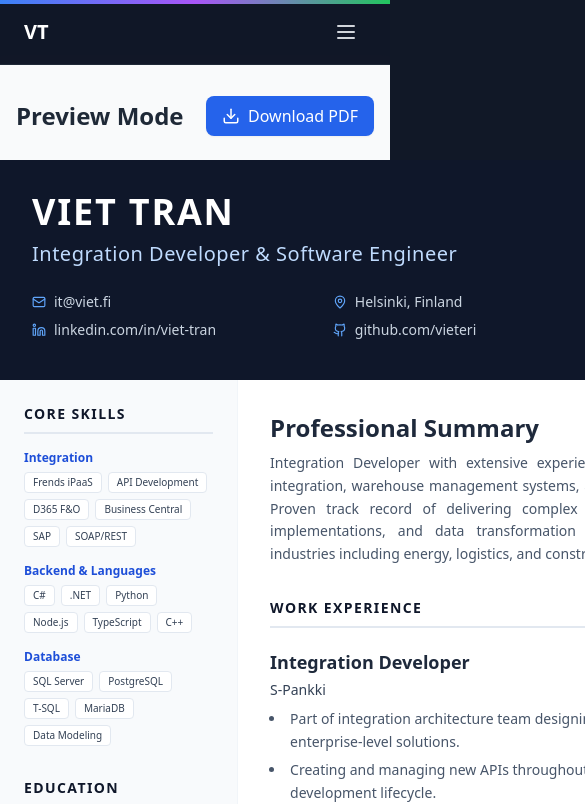
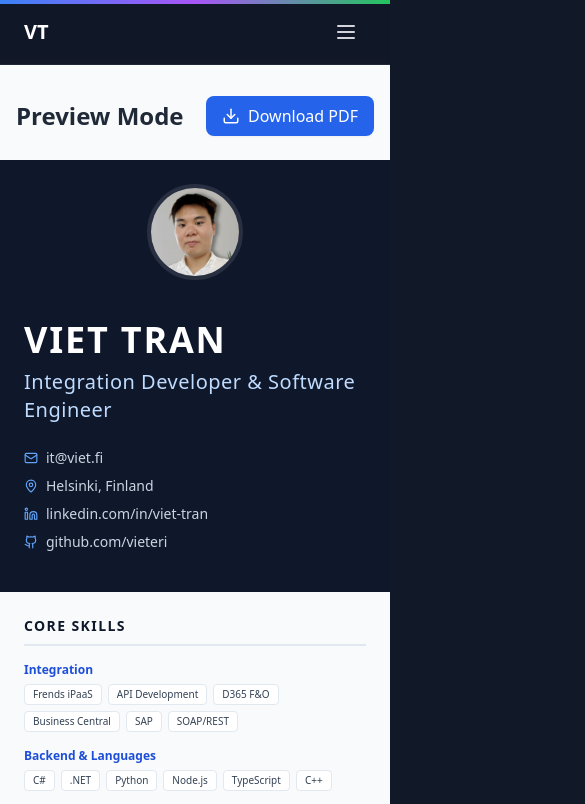
Before and after one commit to vieteri/viet-tran-portfolio, a Next.js app: page /about/cv in a window 390 px wide. Shown: the top 804 px of the page, 585 px wide, since content can reach past the window. Built offline with nearby package versions, Linux system fonts and the light colour scheme.

Commit message:
style: optimize CV layout for mobile and print

```diff
--- a/src/app/about/cv/CVComponent.tsx
+++ b/src/app/about/cv/CVComponent.tsx
@@ -26,7 +26,7 @@ const CVComponent = () => {
       <style jsx global>{`
         @media print {
           @page {
-            margin: 0;
+            margin: 15mm 0;
             size: A4;
           }
           /* Hide everything by default */
@@ -82,16 +82,16 @@ const CVComponent = () => {
       </div>
 
       {/* A4 Page Container */}
-      <div id="printable-cv" className="mx-auto bg-white shadow-xl print:shadow-none w-[210mm] min-h-[297mm] overflow-hidden flex flex-col print:w-full font-sans text-gray-800">
+      <div id="printable-cv" className="mx-auto bg-white shadow-xl print:shadow-none w-full md:w-[210mm] min-h-[297mm] overflow-hidden flex flex-col md:flex-row print:flex-row print:w-[210mm] font-sans text-gray-800">
 
         {/* Header */}
-        <header className="bg-slate-900 text-white p-8 pb-10 print:bg-slate-900 print:text-white">
-          <div className="flex justify-between items-start gap-6">
-            <div className="flex-1">
+        <header className="bg-slate-900 text-white p-6 md:p-8 pb-10 print:bg-slate-900 print:text-white md:col-span-2 print:col-span-2 w-full">
+          <div className="flex flex-col-reverse md:flex-row justify-between items-start gap-6 print:flex-row">
+            <div className="flex-1 w-full md:w-auto">
               <h1 className="text-4xl font-bold uppercase tracking-wider mb-2">Viet Tran</h1>
               <p className="text-xl text-blue-200 font-light tracking-wide mb-6">Integration Developer & Software Engineer</p>
 
-              <div className="grid grid-cols-2 gap-y-2 gap-x-6 text-sm text-slate-300">
+              <div className="grid grid-cols-1 md:grid-cols-2 gap-y-2 gap-x-6 text-sm text-slate-300 print:grid-cols-2">
                 <a href="mailto:it@viet.fi" className="flex items-center gap-2 hover:text-white transition-colors">
                   <Mail size={14} className="text-blue-400" /> it@viet.fi
                 </a>
@@ -107,7 +107,7 @@ const CVComponent = () => {
               </div>
             </div>
 
-            <div className="relative w-32 h-32 flex-shrink-0 border-4 border-white/10 rounded-full overflow-hidden">
+            <div className="relative w-24 h-24 md:w-32 md:h-32 mb-4 md:mb-0 flex-shrink-0 border-4 border-white/10 rounded-full overflow-hidden self-center md:self-start print:w-32 print:h-32">
               <Image
                 src="/viet-2026.png"
                 alt="Viet Tran"
@@ -120,9 +120,9 @@ const CVComponent = () => {
         </header>
 
         {/* content */}
-        <div className="flex flex-1">
+        <div className="flex flex-col md:flex-row print:flex-row flex-1">
           {/* Left Column (Skills, Ed) */}
-          <aside className="w-[30%] bg-slate-50 p-6 border-r border-slate-100 print:bg-slate-50 print:border-slate-200">
+          <aside className="w-full md:w-[30%] print:w-[30%] bg-slate-50 p-6 border-b md:border-b-0 md:border-r border-slate-100 print:bg-slate-50 print:border-r print:border-slate-200">
             {/* Skills */}
             <section className="mb-8 print-break-inside-avoid">
               <h3 className="text-sm font-bold uppercase tracking-widest text-slate-900 border-b-2 border-slate-200 pb-2 mb-4">Core Skills</h3>
@@ -178,7 +178,7 @@ const CVComponent = () => {
           </aside>
 
           {/* Right Column (Exp, Projects) */}
-          <main className="flex-1 p-8">
+          <main className="flex-1 p-6 md:p-8">
             <section className="mb-8 print-break-inside-avoid">
               <h2 className="text-2xl font-bold text-slate-800 mb-2">Professional Summary</h2>
               <p className="text-sm text-slate-600 leading-relaxed text-justify">
@@ -194,9 +194,9 @@ const CVComponent = () => {
               <div className="space-y-6">
                 {experienceData.map((exp, i) => (
                   <div key={i} className="print-break-inside-avoid">
-                    <div className="flex justify-between items-baseline mb-1">
+                    <div className="flex flex-col md:flex-row md:justify-between md:items-baseline mb-1 print:flex-row print:justify-between print:items-baseline">
                       <h4 className="text-lg font-bold text-slate-800">{exp.title}</h4>
-                      <span className="text-xs font-semibold text-blue-700 bg-blue-50 px-2 py-0.5 rounded">{exp.period}</span>
+                      <span className="text-xs font-semibold text-blue-700 bg-blue-50 px-2 py-0.5 rounded w-fit mt-1 md:mt-0 print:mt-0">{exp.period}</span>
                     </div>
                     <div className="text-sm font-medium text-slate-700 mb-2">{exp.company}</div>
                     <ul className="text-sm text-slate-600 space-y-1.5 list-disc list-outside ml-4">
```
